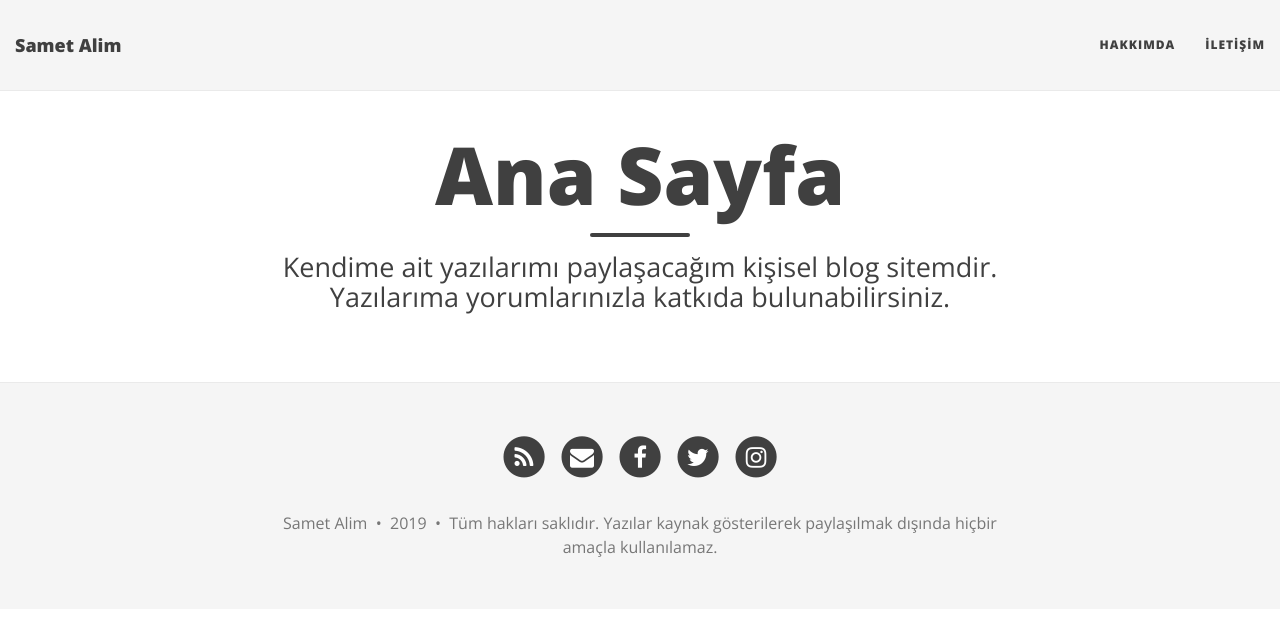
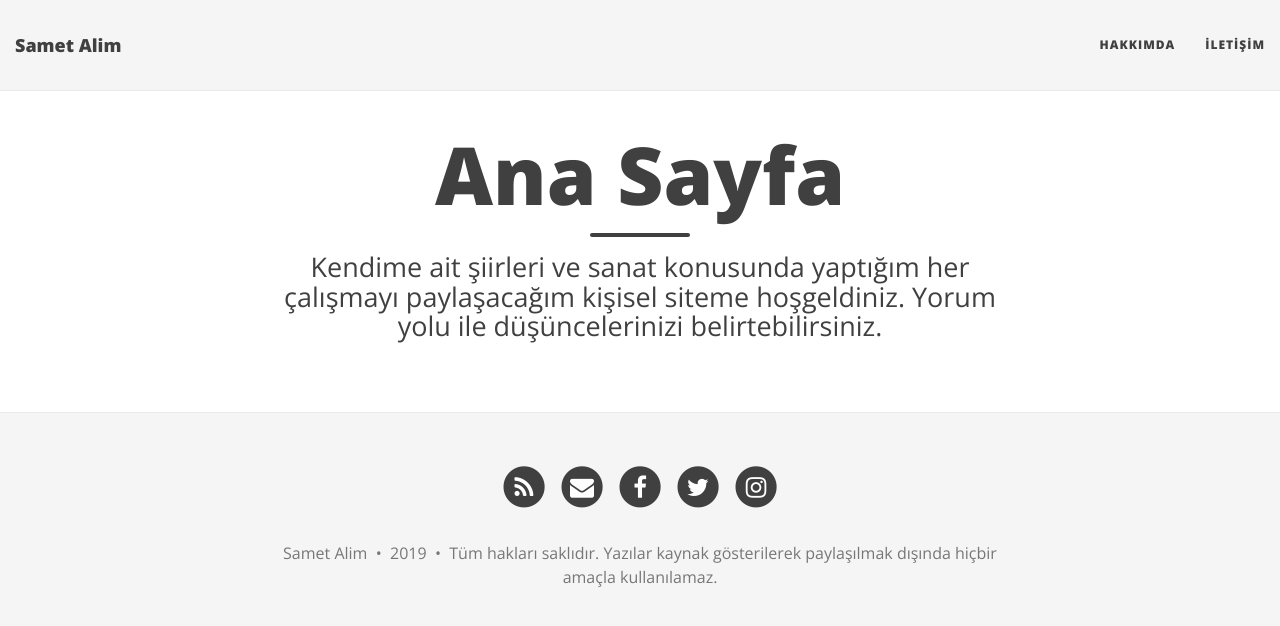
Before and after one commit to adonis12332158/adonis12332158, a Jekyll site: the page built from index.html, in a window 1280 px wide. Shown: the top 626 px of the page. Built offline with Jekyll 4.4.1, drawn with Linux system fonts in a browser that asks for light colours; nearby versions of some CDN libraries; the list of posts is cut into pages by our own code.

Commit message:
bir düzenleme daha

```diff
--- a/index.html
+++ b/index.html
@@ -1,7 +1,7 @@
 ---
 layout: page
 title: Ana Sayfa
-subtitle: Kendime ait yazılarımı paylaşacağım kişisel blog sitemdir. Yazılarıma yorumlarınızla katkıda bulunabilirsiniz.
+subtitle: Kendime ait şiirleri ve sanat konusunda yaptığım her çalışmayı paylaşacağım kişisel siteme hoşgeldiniz. Yorum yolu ile düşüncelerinizi belirtebilirsiniz.
 use-site-title: false
 ---
 
```
